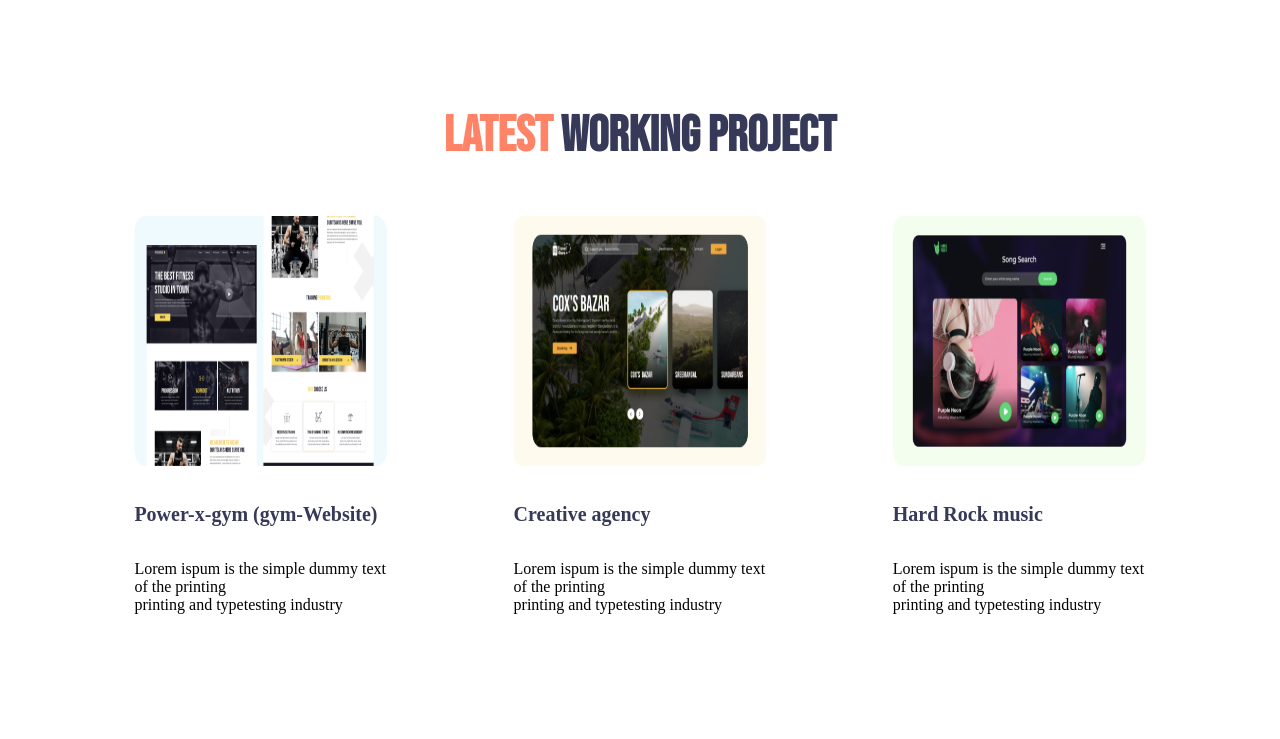
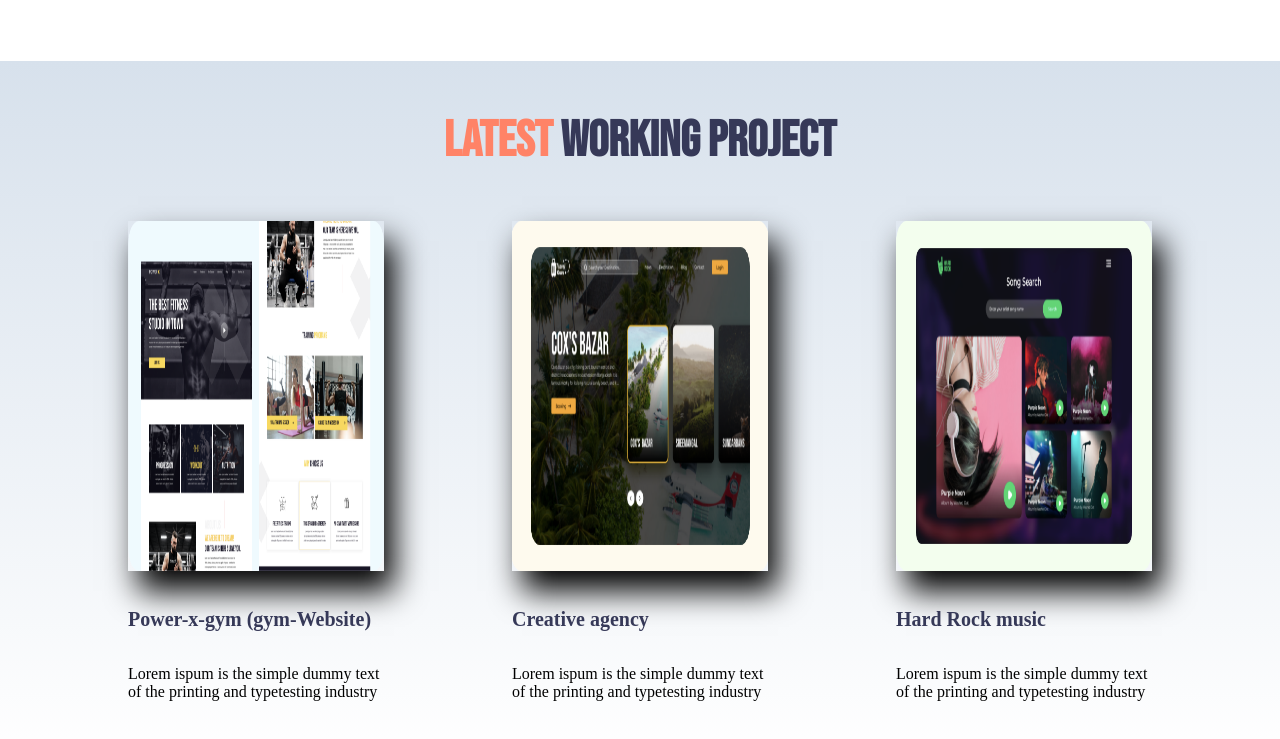
Before and after one commit to shahidnsu/milestone_1, a plain HTML site: page index.html in a window 1280 px wide. Shown: the part 1355-2094 px from the top of the page. Before the commit the page ends 1969 px from the top, so only its background shows below. Drawn offline with Linux system fonts and the light colour scheme.

Commit message:
added box shadow effect to the project area

```diff
--- a/index.html
+++ b/index.html
@@ -66,8 +66,8 @@
         <section class="project-deatils">
             <img src="images/image 4.png">
             <h5>Power-x-gym (gym-Website)</h5>
-            <p>Lorem ispum is the simple dummy text of the printing<br>
-            printing and typetesting industry
+            <p>Lorem ispum is the simple dummy text of the printing
+             and typetesting industry
             </p>
 
 
@@ -76,8 +76,8 @@
         <section class="project-deatils">
             <img src="images/image 5.png">
             <h5>Creative agency </h5>
-            <p>Lorem ispum is the simple dummy text of the printing<br>
-            printing and typetesting industry
+            <p>Lorem ispum is the simple dummy text of the printing
+             and typetesting industry
             </p>
 
 
@@ -86,8 +86,8 @@
         <section class="project-deatils">
             <img src="images/image 8.png">
             <h5>Hard Rock music</h5>
-            <p>Lorem ispum is the simple dummy text of the printing<br>
-            printing and typetesting industry
+            <p>Lorem ispum is the simple dummy text of the printing
+             and typetesting industry
             </p>
 
 
--- a/style.css
+++ b/style.css
@@ -1,4 +1,6 @@
-
+body {
+    margin: 0 ;
+}
 .nav-bar  {
     width:  45%;
     height: 10%;
@@ -99,10 +101,13 @@
 }
 
 .work-area {
-    height: 500px;
+    height: 700px;
     width: 100%;
     margin-top: 5%;
     float: left;
+    background-image: linear-gradient(#D7E1EC,#FFFFFF);
+
+
 }
 .work-area h3 {
     text-align: center;
@@ -118,6 +123,7 @@
     height: 50%;
     margin-left: 10%;
     float: left;
+    box-shadow: 10px 20px 30px;
 }
 .project-deatils img {
     width: 100%;
```
